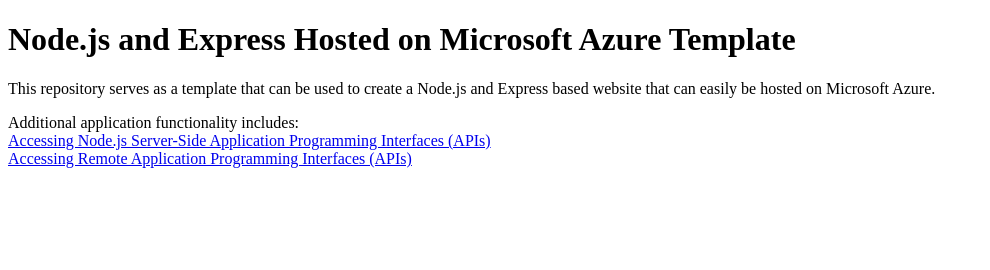
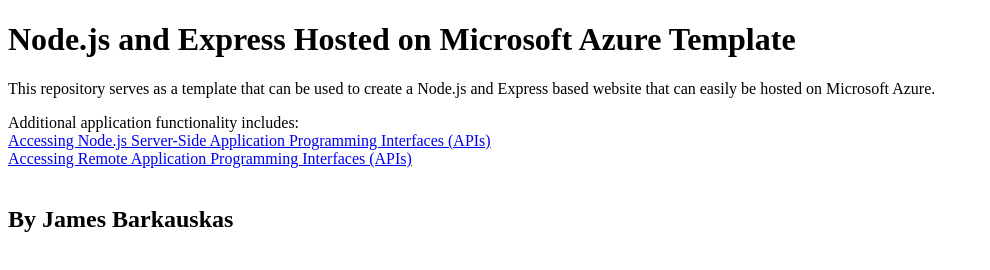
Before and after one commit to JamesBarkauskas/HostingJSON, a website: page static/index.html in a window 1280 px wide. Shown: the whole page, without its empty margins (0-990 px from the left). Drawn offline with Linux system fonts and the light colour scheme.

Commit message:
Update index.html

```diff
--- a/static/index.html
+++ b/static/index.html
@@ -10,6 +10,8 @@
 
 Additional application functionality includes:<br />
 <a href="fetching-from-server.html">Accessing Node.js Server-Side Application Programming Interfaces (APIs)</a><br />
-<a href="fetching-remote-dog-breeds.html">Accessing Remote Application Programming Interfaces (APIs)</a>
+<a href="fetching-remote-dog-breeds.html">Accessing Remote Application Programming Interfaces (APIs)</a> <br /><br >
+
+<h2>By James Barkauskas</h2>
 </body>
 </html>
```
